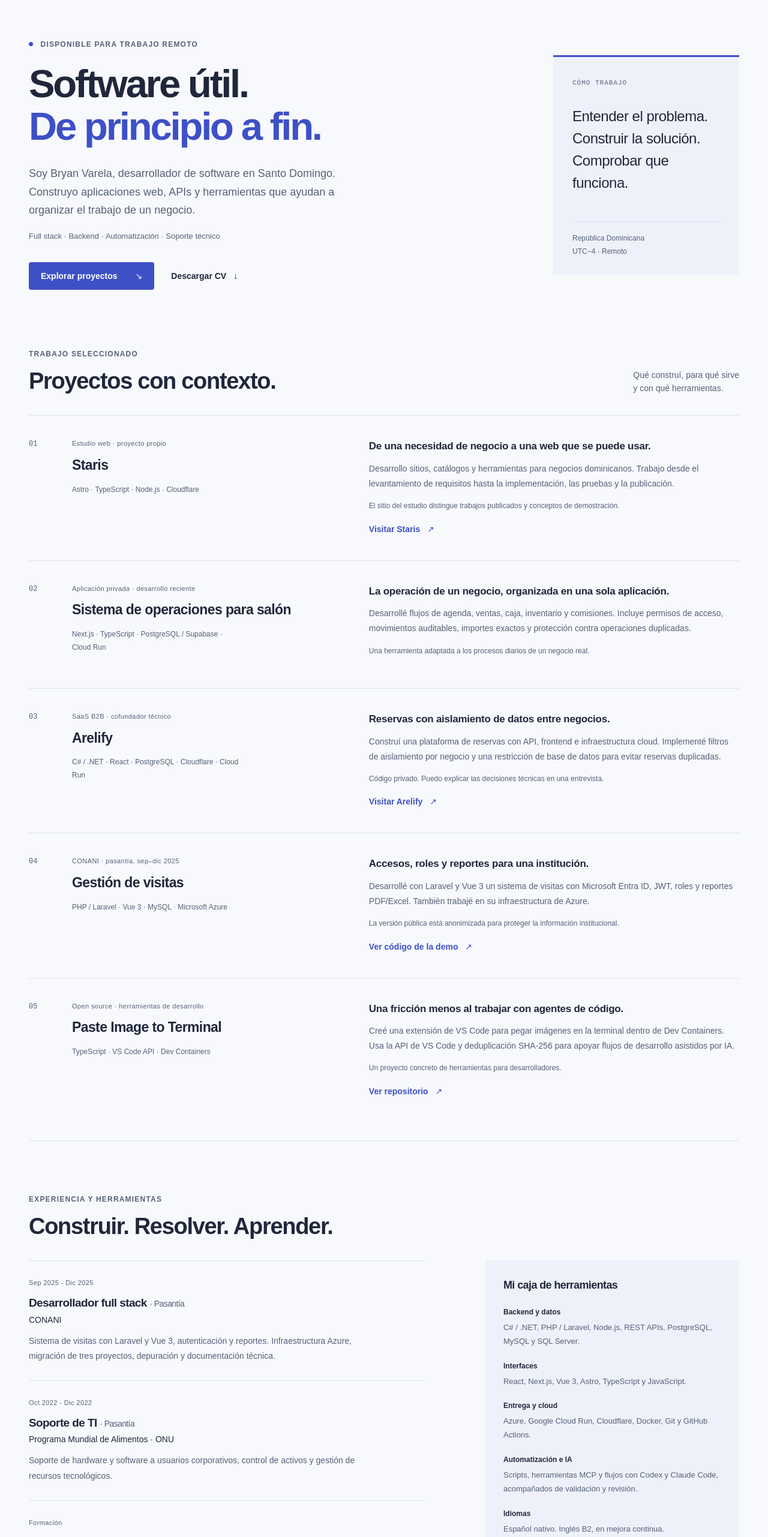
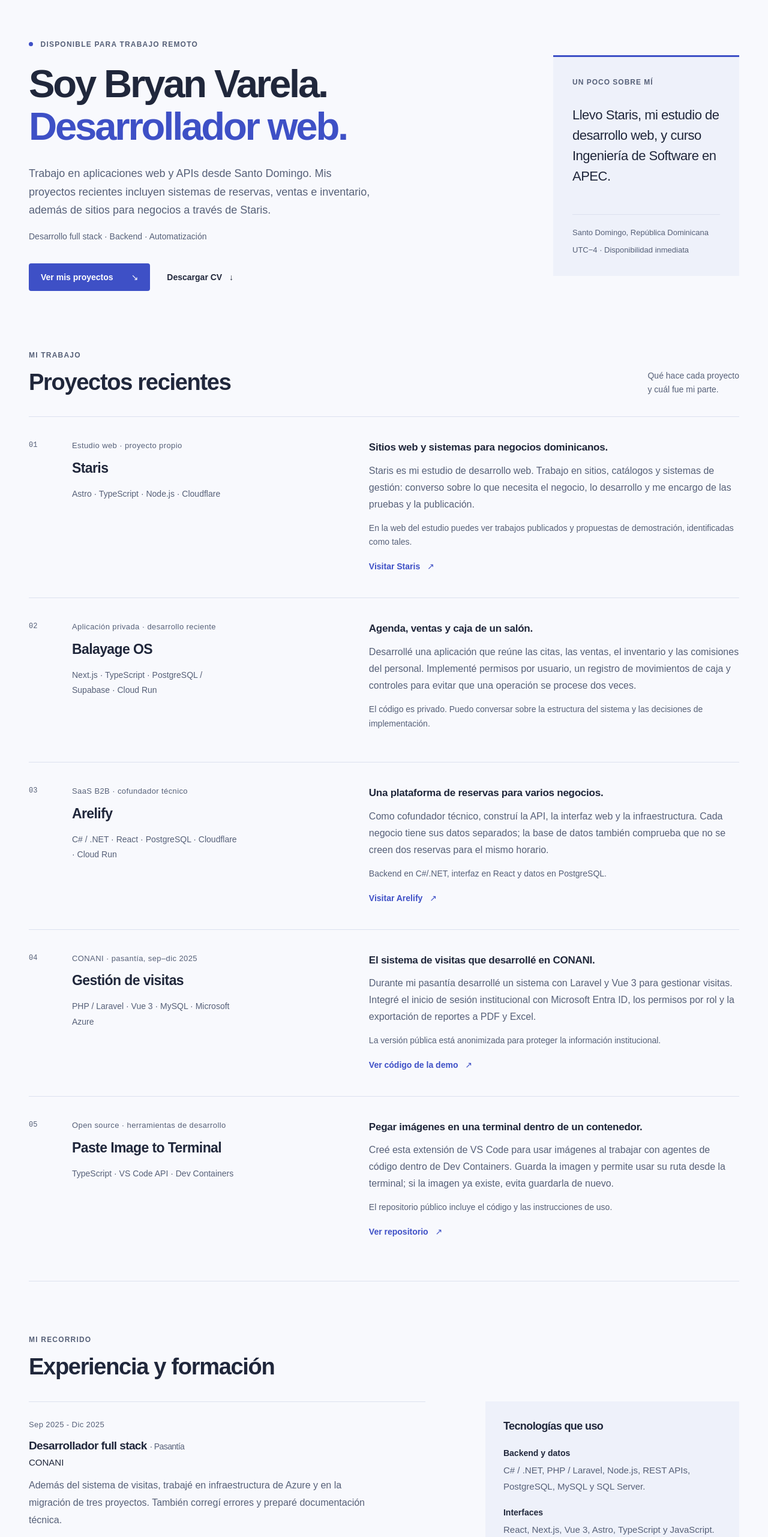
Before and after one commit to JustSidus/bryanvarela.dev, a React (Vite) app: page / in a window 1280 px wide. Shown: the part 120-2682 px from the top of the page at 60% size. Built offline with nearby package versions, Linux system fonts and the light colour scheme.

Commit message:
Refina lectura y textos del portafolio con tema claro fijo

```diff
--- a/index.html
+++ b/index.html
@@ -4,7 +4,7 @@
     <meta charset="utf-8" />
     <meta name="viewport" content="width=device-width, initial-scale=1" />
     <meta name="format-detection" content="telephone=no" />
-    <title>Bryan Varela | Software &amp; Cloud</title>
+    <title>Bryan Varela | Desarrollador web</title>
     <meta
       name="description"
       content="Desarrollador de software en Santo Domingo. Aplicaciones web, APIs, automatización y cloud. Staris y proyectos de negocio. Disponible para trabajo remoto en español."
@@ -15,10 +15,7 @@
     <meta name="robots" content="noindex,nofollow,noarchive" />
     <meta property="og:type" content="website" />
     <meta property="og:url" content="https://bryanvarela.dev/" />
-    <meta
-      property="og:title"
-      content="Bryan Varela | Software útil, de principio a fin"
-    />
+    <meta property="og:title" content="Bryan Varela | Desarrollador web" />
     <meta
       property="og:description"
       content="Aplicaciones web, APIs y herramientas para negocios. Proyectos, experiencia y CV. Disponible para trabajo remoto en español."
--- a/scripts/generate-og-image.mjs
+++ b/scripts/generate-og-image.mjs
@@ -1,5 +1,5 @@
 import sharp from "sharp";
 import { mkdir } from "node:fs/promises";
 await mkdir("public/images", { recursive: true });
-const svg = `<svg width="1200" height="630" xmlns="http://www.w3.org/2000/svg"><rect width="1200" height="630" fill="#f8f9fd"/><rect x="70" y="70" width="40" height="5" fill="#3e50c6"/><g font-family="Segoe UI,Arial,sans-serif"><text x="70" y="155" font-size="28" fill="#566078">BRYAN VARELA / DESARROLLADOR DE SOFTWARE</text><text x="65" y="290" font-size="88" font-weight="600" fill="#20273b">Software útil.</text><text x="65" y="390" font-size="88" font-weight="600" fill="#3e50c6">De principio a fin.</text><text x="70" y="520" font-size="27" fill="#566078">Aplicaciones web / APIs / Automatización</text><text x="70" y="575" font-size="24" fill="#3e50c6">bryanvarela.dev</text></g></svg>`;
+const svg = `<svg width="1200" height="630" xmlns="http://www.w3.org/2000/svg"><rect width="1200" height="630" fill="#f8f9fd"/><rect x="70" y="70" width="40" height="5" fill="#3e50c6"/><g font-family="Segoe UI,Arial,sans-serif"><text x="70" y="155" font-size="28" fill="#566078">SANTO DOMINGO / DISPONIBLE PARA TRABAJO REMOTO</text><text x="65" y="290" font-size="88" font-weight="600" fill="#20273b">Soy Bryan Varela.</text><text x="65" y="390" font-size="88" font-weight="600" fill="#3e50c6">Desarrollador web.</text><text x="70" y="520" font-size="27" fill="#566078">Aplicaciones web / APIs / Automatización</text><text x="70" y="575" font-size="24" fill="#3e50c6">bryanvarela.dev</text></g></svg>`;
 await sharp(Buffer.from(svg)).png().toFile("public/images/og-preview.png");
--- a/src/Portfolio.jsx
+++ b/src/Portfolio.jsx
@@ -4,33 +4,32 @@
   {
     name: "Staris",
     category: "Estudio web · proyecto propio",
-    summary: "De una necesidad de negocio a una web que se puede usar.",
+    summary: "Sitios web y sistemas para negocios dominicanos.",
     description:
-      "Desarrollo sitios, catálogos y herramientas para negocios dominicanos. Trabajo desde el levantamiento de requisitos hasta la implementación, las pruebas y la publicación.",
+      "Staris es mi estudio de desarrollo web. Trabajo en sitios, catálogos y sistemas de gestión: converso sobre lo que necesita el negocio, lo desarrollo y me encargo de las pruebas y la publicación.",
     detail:
-      "El sitio del estudio distingue trabajos publicados y conceptos de demostración.",
+      "En la web del estudio puedes ver trabajos publicados y propuestas de demostración, identificadas como tales.",
     stack: "Astro · TypeScript · Node.js · Cloudflare",
     url: "https://staris.do",
     link: "Visitar Staris",
   },
   {
-    name: "Sistema de operaciones para salón",
+    name: "Balayage OS",
     category: "Aplicación privada · desarrollo reciente",
-    summary: "La operación de un negocio, organizada en una sola aplicación.",
+    summary: "Agenda, ventas y caja de un salón.",
     description:
-      "Desarrollé flujos de agenda, ventas, caja, inventario y comisiones. Incluye permisos de acceso, movimientos auditables, importes exactos y protección contra operaciones duplicadas.",
+      "Desarrollé una aplicación que reúne las citas, las ventas, el inventario y las comisiones del personal. Implementé permisos por usuario, un registro de movimientos de caja y controles para evitar que una operación se procese dos veces.",
     detail:
-      "Una herramienta adaptada a los procesos diarios de un negocio real.",
+      "El código es privado. Puedo conversar sobre la estructura del sistema y las decisiones de implementación.",
     stack: "Next.js · TypeScript · PostgreSQL / Supabase · Cloud Run",
   },
   {
     name: "Arelify",
     category: "SaaS B2B · cofundador técnico",
-    summary: "Reservas con aislamiento de datos entre negocios.",
+    summary: "Una plataforma de reservas para varios negocios.",
     description:
-      "Construí una plataforma de reservas con API, frontend e infraestructura cloud. Implementé filtros de aislamiento por negocio y una restricción de base de datos para evitar reservas duplicadas.",
-    detail:
-      "Código privado. Puedo explicar las decisiones técnicas en una entrevista.",
+      "Como cofundador técnico, construí la API, la interfaz web y la infraestructura. Cada negocio tiene sus datos separados; la base de datos también comprueba que no se creen dos reservas para el mismo horario.",
+    detail: "Backend en C#/.NET, interfaz en React y datos en PostgreSQL.",
     stack: "C# / .NET · React · PostgreSQL · Cloudflare · Cloud Run",
     url: "https://arelify.com",
     link: "Visitar Arelify",
@@ -38,9 +37,9 @@
   {
     name: "Gestión de visitas",
     category: "CONANI · pasantía, sep–dic 2025",
-    summary: "Accesos, roles y reportes para una institución.",
+    summary: "El sistema de visitas que desarrollé en CONANI.",
     description:
-      "Desarrollé con Laravel y Vue 3 un sistema de visitas con Microsoft Entra ID, JWT, roles y reportes PDF/Excel. También trabajé en su infraestructura de Azure.",
+      "Durante mi pasantía desarrollé un sistema con Laravel y Vue 3 para gestionar visitas. Integré el inicio de sesión institucional con Microsoft Entra ID, los permisos por rol y la exportación de reportes a PDF y Excel.",
     detail:
       "La versión pública está anonimizada para proteger la información institucional.",
     stack: "PHP / Laravel · Vue 3 · MySQL · Microsoft Azure",
@@ -50,10 +49,11 @@
   {
     name: "Paste Image to Terminal",
     category: "Open source · herramientas de desarrollo",
-    summary: "Una fricción menos al trabajar con agentes de código.",
+    summary: "Pegar imágenes en una terminal dentro de un contenedor.",
     description:
-      "Creé una extensión de VS Code para pegar imágenes en la terminal dentro de Dev Containers. Usa la API de VS Code y deduplicación SHA-256 para apoyar flujos de desarrollo asistidos por IA.",
-    detail: "Un proyecto concreto de herramientas para desarrolladores.",
+      "Creé esta extensión de VS Code para usar imágenes al trabajar con agentes de código dentro de Dev Containers. Guarda la imagen y permite usar su ruta desde la terminal; si la imagen ya existe, evita guardarla de nuevo.",
+    detail:
+      "El repositorio público incluye el código y las instrucciones de uso.",
     stack: "TypeScript · VS Code API · Dev Containers",
     url: "https://github.com/JustSidus/vscode-paste-image-to-terminal",
     link: "Ver repositorio",
@@ -87,21 +87,21 @@
               <span className="status-dot" /> Disponible para trabajo remoto
             </p>
             <h1 id="hero-title">
-              Software útil.
+              Soy Bryan Varela.
               <br />
-              <span>De principio a fin.</span>
+              <span>Desarrollador web.</span>
             </h1>
             <p className="intro">
-              Soy Bryan Varela, desarrollador de software en Santo Domingo.
-              Construyo aplicaciones web, APIs y herramientas que ayudan a
-              organizar el trabajo de un negocio.
+              Trabajo en aplicaciones web y APIs desde Santo Domingo. Mis
+              proyectos recientes incluyen sistemas de reservas, ventas e
+              inventario, además de sitios para negocios a través de Staris.
             </p>
             <p className="hero-note">
-              Full stack · Backend · Automatización · Soporte técnico
+              Desarrollo full stack · Backend · Automatización
             </p>
             <div className="actions">
               <a className="button" href="#proyectos">
-                Explorar proyectos <span aria-hidden="true">↘</span>
+                Ver mis proyectos <span aria-hidden="true">↘</span>
               </a>
               <a
                 className="text-link"
@@ -113,29 +113,26 @@
             </div>
           </div>
           <aside className="profile-note" aria-label="Sobre mi trabajo">
-            <span className="note-label">CÓMO TRABAJO</span>
+            <span className="note-label">UN POCO SOBRE MÍ</span>
             <p>
-              Entender el problema.
-              <br />
-              Construir la solución.
-              <br />
-              Comprobar que funciona.
+              Llevo Staris, mi estudio de desarrollo web, y curso Ingeniería de
+              Software en APEC.
             </p>
             <div className="note-bottom">
-              <span>República Dominicana</span>
-              <span>UTC−4 · Remoto</span>
+              <span>Santo Domingo, República Dominicana</span>
+              <span>UTC−4 · Disponibilidad inmediata</span>
             </div>
           </aside>
         </section>
         <section id="proyectos" aria-labelledby="projects-title">
           <div className="section-heading">
             <div>
-              <p className="eyebrow">Trabajo seleccionado</p>
-              <h2 id="projects-title">Proyectos con contexto.</h2>
+              <p className="eyebrow">Mi trabajo</p>
+              <h2 id="projects-title">Proyectos recientes</h2>
             </div>
             <p>
-              Qué construí, para qué sirve
-              <br />y con qué herramientas.
+              Qué hace cada proyecto
+              <br />y cuál fue mi parte.
             </p>
           </div>
           <div>
@@ -175,8 +172,8 @@
         >
           <div className="section-heading">
             <div>
-              <p className="eyebrow">Experiencia y herramientas</p>
-              <h2 id="experience-title">Construir. Resolver. Aprender.</h2>
+              <p className="eyebrow">Mi recorrido</p>
+              <h2 id="experience-title">Experiencia y formación</h2>
             </div>
           </div>
           <div className="experience-grid">
@@ -188,9 +185,9 @@
                 </h3>
                 <p className="organization">CONANI</p>
                 <p>
-                  Sistema de visitas con Laravel y Vue 3, autenticación y
-                  reportes. Infraestructura Azure, migración de tres proyectos,
-                  depuración y documentación técnica.
+                  Además del sistema de visitas, trabajé en infraestructura de
+                  Azure y en la migración de tres proyectos. También corregí
+                  errores y preparé documentación técnica.
                 </p>
               </article>
               <article className="job">
@@ -202,8 +199,8 @@
                   Programa Mundial de Alimentos · ONU
                 </p>
                 <p>
-                  Soporte de hardware y software a usuarios corporativos,
-                  control de activos y gestión de recursos tecnológicos.
+                  Atendí problemas de hardware y software de los usuarios y
+                  colaboré con el control de los equipos y recursos de TI.
                 </p>
               </article>
               <article className="job">
@@ -220,7 +217,7 @@
               </article>
             </div>
             <aside className="toolbox">
-              <h3>Mi caja de herramientas</h3>
+              <h3>Tecnologías que uso</h3>
               <dl>
                 <dt>Backend y datos</dt>
                 <dd>
@@ -229,18 +226,18 @@
                 </dd>
                 <dt>Interfaces</dt>
                 <dd>React, Next.js, Vue 3, Astro, TypeScript y JavaScript.</dd>
-                <dt>Entrega y cloud</dt>
+                <dt>Infraestructura y despliegue</dt>
                 <dd>
                   Azure, Google Cloud Run, Cloudflare, Docker, Git y GitHub
                   Actions.
                 </dd>
                 <dt>Automatización e IA</dt>
                 <dd>
-                  Scripts, herramientas MCP y flujos con Codex y Claude Code,
-                  acompañados de validación y revisión.
+                  Escribo scripts y herramientas MCP. Uso Codex y Claude Code
+                  como apoyo al desarrollo, y reviso y pruebo los cambios.
                 </dd>
                 <dt>Idiomas</dt>
-                <dd>Español nativo. Inglés B2, en mejora continua.</dd>
+                <dd>Español nativo. Inglés B2; sigo practicándolo.</dd>
               </dl>
             </aside>
           </div>
@@ -250,11 +247,12 @@
           id="contacto"
           aria-labelledby="contact-title"
         >
-          <p className="eyebrow">Hablemos</p>
-          <h2 id="contact-title">¿En qué puedo ayudarte?</h2>
+          <p className="eyebrow">Contacto</p>
+          <h2 id="contact-title">Podemos trabajar juntos.</h2>
           <p>
-            Busco oportunidades remotas en español y proyectos donde pueda
-            aportar desde el primer día. Disponibilidad inmediata.
+            Estoy buscando trabajo remoto en español, en desarrollo web,
+            backend, automatización o soporte técnico. Puedo empezar de
+            inmediato. Si tienes una vacante o un proyecto, escríbeme.
           </p>
           <a className="contact-email" href="mailto:devbryanvarela@gmail.com">
             devbryanvarela@gmail.com <span aria-hidden="true">↗</span>
@@ -282,7 +280,7 @@
       </main>
       <footer className="wrap">
         <span>© 2026 Bryan Varela</span>
-        <span>Hecho con claridad, desde Santo Domingo.</span>
+        <span>Santo Domingo, República Dominicana</span>
       </footer>
     </>
   );
--- a/src/portfolio.css
+++ b/src/portfolio.css
@@ -9,7 +9,7 @@
   --accent: #3e50c6;
   --line: #dce1ef;
   --surface: #eef1fa;
-  color-scheme: light dark;
+  color-scheme: light;
 }
 * {
   box-sizing: border-box;
@@ -20,6 +20,9 @@
 }
 body {
   margin: 0;
+  background: var(--paper);
+  color: var(--ink);
+  -webkit-text-size-adjust: 100%;
 }
 a {
   color: inherit;
@@ -120,7 +123,7 @@
   margin: 0 0 17px;
 }
 .hero-note {
-  font-size: 13px;
+  font-size: 14px;
   color: var(--muted);
   line-height: 1.7;
 }
@@ -164,13 +167,13 @@
   border-top: 3px solid var(--accent);
 }
 .note-label {
-  font-family: monospace;
-  font-size: 11px;
+  font-size: 12px;
+  font-weight: 600;
   letter-spacing: 1px;
   color: var(--muted);
 }
 .profile-note > p {
-  font-size: 24px;
+  font-size: 22px;
   line-height: 1.55;
   letter-spacing: -0.5px;
   margin: 30px 0 46px;
@@ -179,7 +182,8 @@
   display: flex;
   flex-direction: column;
   gap: 8px;
-  font-size: 12px;
+  font-size: 13px;
+  line-height: 1.6;
   color: var(--muted);
   border-top: 1px solid var(--line);
   padding-top: 20px;
@@ -221,7 +225,7 @@
   padding-top: 2px;
 }
 .category {
-  font-size: 11px;
+  font-size: 13px;
   line-height: 1.6;
   color: var(--muted);
   margin: 0 0 12px;
@@ -235,7 +239,7 @@
   line-height: 1.3;
 }
 .stack {
-  font-size: 12px;
+  font-size: 14px;
   line-height: 1.8;
   color: var(--muted);
   max-width: 280px;
@@ -249,13 +253,13 @@
   letter-spacing: -0.25px;
 }
 .project-description > p {
-  font-size: 14px;
-  line-height: 1.8;
+  font-size: 16px;
+  line-height: 1.75;
   color: var(--muted);
   margin: 0 0 14px;
 }
 .project-description > .project-detail {
-  font-size: 12px;
+  font-size: 14px;
   line-height: 1.7;
 }
 .project-description .text-link {
@@ -285,11 +289,11 @@
   color: var(--muted);
 }
 .job .organization {
-  font-size: 14px;
+  font-size: 15px;
   margin: 0 0 15px;
 }
 .job > p:last-child {
-  font-size: 14px;
+  font-size: 16px;
   color: var(--muted);
   line-height: 1.8;
   max-width: 580px;
@@ -307,12 +311,12 @@
   margin: 25px 0 0;
 }
 .toolbox dt {
-  font-size: 12px;
+  font-size: 14px;
   font-weight: 650;
   margin-top: 22px;
 }
 .toolbox dd {
-  font-size: 13px;
+  font-size: 15px;
   line-height: 1.8;
   color: var(--muted);
   margin: 7px 0 0;
@@ -346,7 +350,7 @@
   flex-wrap: wrap;
   gap: 26px;
   margin-top: 26px;
-  font-size: 13px;
+  font-size: 14px;
 }
 .contact-links a {
   text-decoration: none;
@@ -361,22 +365,7 @@
   border-top: 1px solid var(--line);
   padding-block: 25px 35px;
   color: var(--muted);
-  font-size: 11px;
-}
-@media (prefers-color-scheme: dark) {
-  :root {
-    --paper: #141824;
-    --ink: #edf0fc;
-    --muted: #b7c0d7;
-    --accent: #aab9ff;
-    --line: #333d56;
-    --surface: #20283b;
-    color: var(--ink);
-    background: var(--paper);
-  }
-  .button {
-    color: #151c38;
-  }
+  font-size: 12px;
 }
 @media (max-width: 900px) {
   .wrap {
@@ -404,7 +393,7 @@
     grid-template-columns: 25px minmax(0, 0.9fr) minmax(0, 1.2fr);
   }
 }
-@media (max-width: 680px) {
+@media (max-width: 760px) {
   .wrap {
     width: calc(100% - 40px);
   }
@@ -424,7 +413,7 @@
     gap: 34px;
   }
   h1 {
-    font-size: 46px;
+    font-size: clamp(36px, 6.8vw, 50px);
     letter-spacing: -2px;
   }
   .intro {
@@ -432,10 +421,10 @@
     line-height: 1.8;
   }
   .eyebrow {
-    font-size: 10px;
+    font-size: 11px;
   }
   .hero-note {
-    font-size: 12px;
+    font-size: 13px;
   }
   .actions {
     gap: 20px;
@@ -447,25 +436,17 @@
   }
   .profile-note {
     padding: 24px;
-    display: grid;
-    grid-template-columns: 1fr 1fr;
-    gap: 16px;
   }
   .note-label {
-    grid-column: 1/-1;
-    font-size: 10px;
+    font-size: 11px;
   }
   .profile-note > p {
-    font-size: 17px;
-    margin: 0;
+    font-size: 20px;
+    margin: 18px 0 24px;
   }
   .note-bottom {
-    border: 0;
-    border-left: 1px solid var(--line);
-    padding: 0 0 0 18px;
-    align-self: center;
-    font-size: 10px;
-    line-height: 1.6;
+    padding-top: 18px;
+    font-size: 13px;
   }
   .section-heading {
     display: block;
@@ -475,15 +456,18 @@
     margin-top: 16px;
   }
   .project {
-    grid-template-columns: 24px minmax(0, 1fr);
-    gap: 0 14px;
+    grid-template-columns: minmax(0, 1fr);
+    gap: 0;
     padding-block: 28px;
   }
+  .project-index {
+    display: none;
+  }
   .project-identity {
-    grid-column: 2;
+    grid-column: 1;
   }
   .project-description {
-    grid-column: 2;
+    grid-column: 1;
     margin-top: 20px;
   }
   .project h3 {
@@ -514,6 +498,17 @@
     gap: 10px;
   }
 }
+@media (max-width: 380px) {
+  .site-header {
+    align-items: flex-start;
+    flex-direction: column;
+    gap: 18px;
+  }
+  nav {
+    font-size: 13px;
+    gap: 24px;
+  }
+}
 @media (prefers-reduced-motion: reduce) {
   html {
     scroll-behavior: auto;
```
Also changed, not shown: 2 other files (tests, documents, lock files or other folders).
